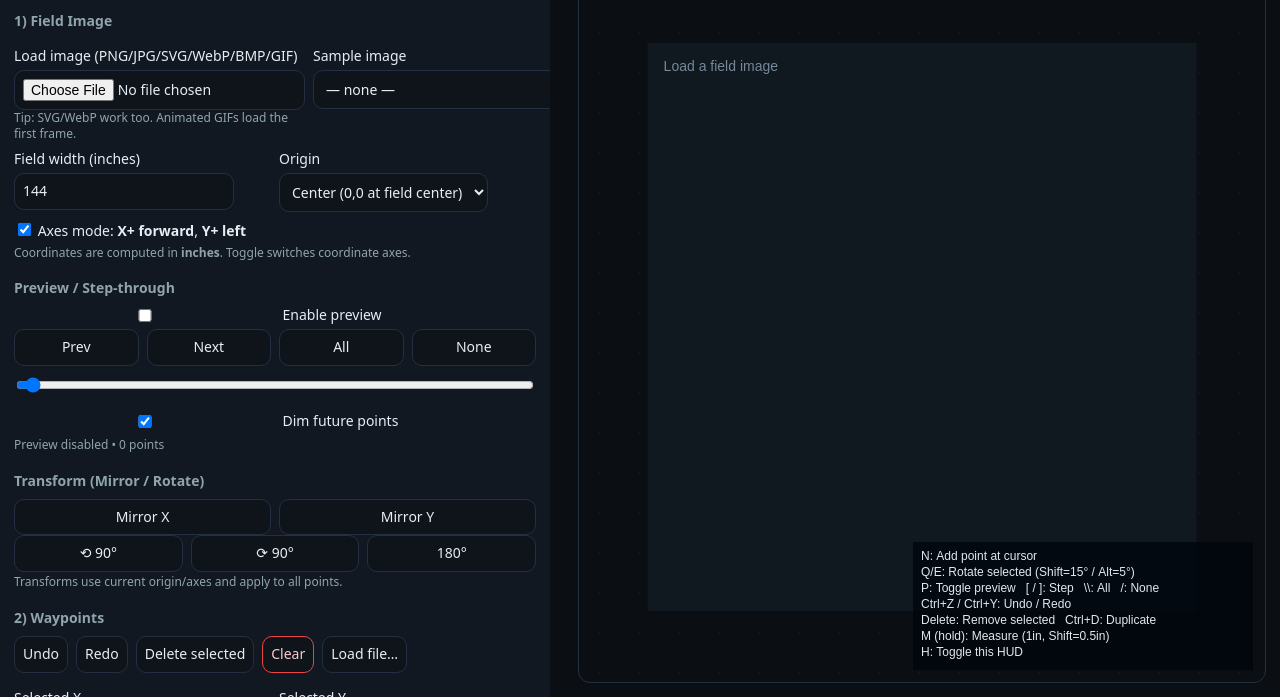
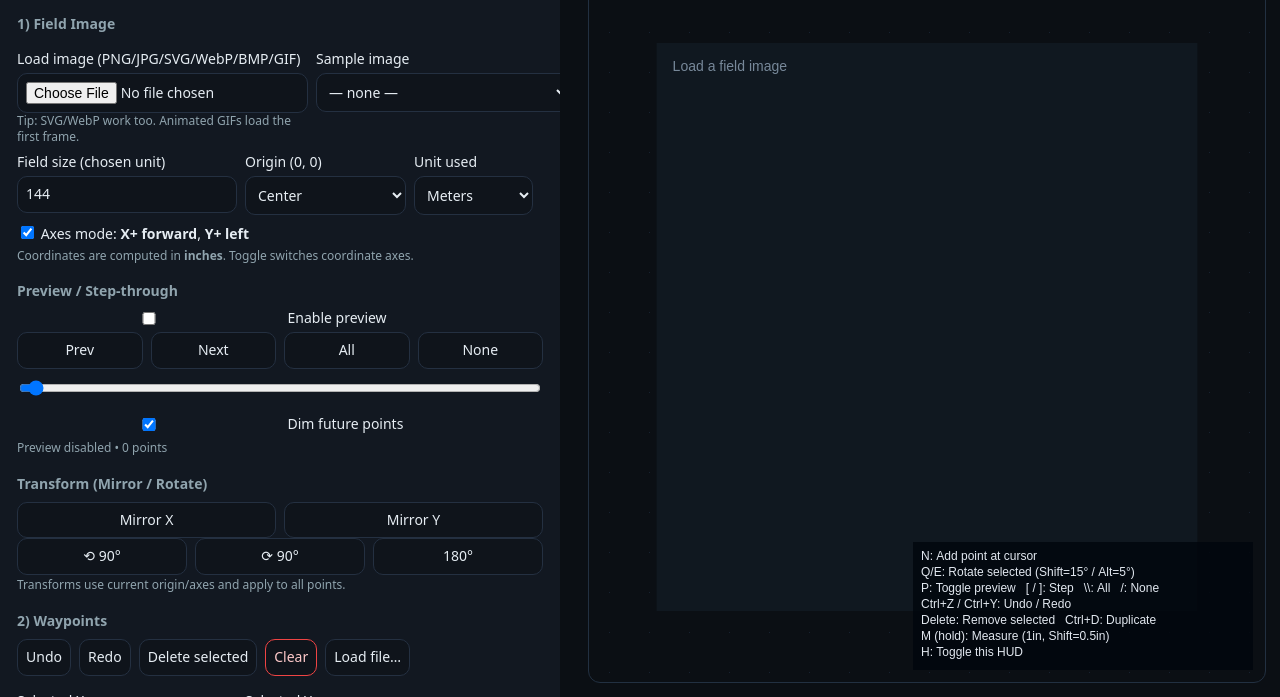
Before and after one commit to ScrapHeads/FTC-Path-Planner, a plain HTML site: page index.html in a window 1280 px wide. Shown: the part 103-800 px from the top of the page. Drawn offline with Linux system fonts and the light colour scheme.

Commit message:
Added some better style

```diff
--- a/index.html
+++ b/index.html
@@ -3,7 +3,7 @@
 <head>
   <meta charset="utf-8" />
   <meta name="viewport" content="width=device-width, initial-scale=1" />
-  <title>FTC Field Path Picker → Pose2d</title>
+  <title>FTC Field Path Planner</title>
   <link rel="stylesheet" href="styles.css">
 </head>
 <body>
@@ -29,22 +29,31 @@
         <select id="sampleSelect">
           <option value="">— none —</option>
           <option value="ReferenceImages\into-the-deep.png">Roadrunner into the deep image</option>
-          <option value="ReferenceImages\decode.webp">decode image</option>
+          <option value="ReferenceImages\decode.webp">Roadrunner decode image</option>
         </select>
       </div>
     </div>
 
     <div class="grid-2">
       <div>
-        <label>Field width (inches)</label>
+        <label>Field size (chosen unit)</label>
         <input id="fieldInches" type="number" value="144" />
       </div>
       <div>
-        <label>Origin</label>
+        <label>Origin (0, 0)</label>
         <select id="originSelect">
-          <option value="center">Center (0,0 at field center)</option>
+          <option value="center">Center</option>
           <option value="bottomLeft">Bottom-left corner</option>
           <option value="topLeft">Top-left corner</option>
+        </select>
+      </div>
+      <div>
+        <label>Unit used</label>
+        <select id="measurements">
+          <option value="meters">Meters</option>
+          <option value="centimeters">Centimeters</option>
+          <option value="feet">Feet</option>
+          <option value="inches">Inches</option>
         </select>
       </div>
     </div>
@@ -101,7 +110,7 @@
         <span>Wrap headings to <b>±180°</b> for display and <b>±π</b> on export</span>
       </label>
     </div>
-    <div class="small">Off = show 0–360° and export radians in [0, 2π). On = show −180…+180° and export radians in (−π, +π].</div>
+    <div class="small">Off = show 0-360° and export radians in [0, 2π). On = show -180…+180° and export radians in (−π, +π].</div>
 
     <!-- Robot footprint (rectangle) -->
     <h2>Robot footprint</h2>
--- a/styles.css
+++ b/styles.css
@@ -13,14 +13,14 @@ html, body {
 /* Two columns: fixed config width, canvas fills the rest */
 .app{
   display: grid;
-  grid-template-columns: 550px 1fr;  /* fixed config width */
+  grid-template-columns: 560px 1fr;  /* fixed config width */
   gap: 14px;
   height: 100vh;                     /* full viewport height */
 }
 
 .left{
   background: var(--panel);
-  padding: 14px;
+  padding: 17px;
   box-sizing: border-box;
   overflow-y: auto;                  /* left column scrolls */
   overflow-x: hidden;
@@ -71,6 +71,33 @@ code{
   font-family: ui-monospace, Menlo, Consolas, "Liberation Mono", monospace; /* optional: monospace */
 }
 
+/* Scrollbar styling */
+::-webkit-scrollbar {
+  width: 10px;
+}
+
+::-webkit-scrollbar-track {
+  background: var(--panel);       /* Scrollbar track color */
+  border-radius: 10px;
+}
+
+::-webkit-scrollbar-thumb {
+  background-color: var(--accent); /* Scrollbar thumb color */
+  border-radius: 10px;
+  border: 2px solid var(--panel);  /* Optional border for spacing */
+}
+
+::-webkit-scrollbar-thumb:hover {
+  background-color: var(--accent2); /* Hover effect */
+}
+
+/* Firefox */
+* {
+  scrollbar-width: thin;                       /* "auto" or "thin" */
+  scrollbar-color: var(--accent) var(--panel); /* thumb, track */
+}
+
+
 /* UI bits */
 h1{font-size:18px;margin:0 0 10px 0}
 h2{font-size:14px;color:var(--muted);margin:18px 0 8px 0}
@@ -79,7 +106,7 @@ input,select,button,textarea{background:#0f141b;border:1px solid #243041;color:v
 button{cursor:pointer}
 .row{display:flex;gap:8px;align-items:center}
 .row>*, .grid-2>*{flex:1}
-.grid-2{display:grid;grid-template-columns:1fr 1fr;gap:8px}
+.grid-2{display:grid;grid-template-columns:1fr 1fr 1fr;gap:8px}
 .toolbar{display:flex;gap:8px;flex-wrap:wrap}
 .pill{background:#0f141b;border:1px solid #223041;border-radius:999px;padding:6px 10px;color:var(--muted);user-select:none}
 .list{max-height:240px;overflow:auto;border:1px solid #223041;border-radius:10px}
```
